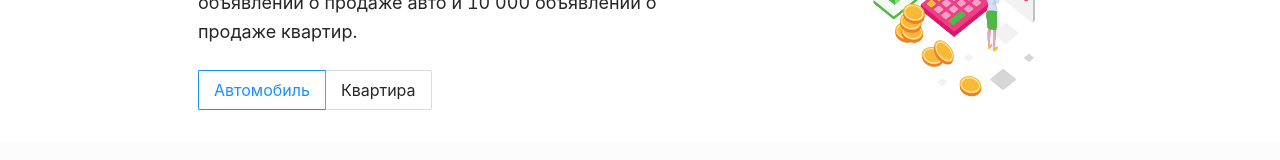
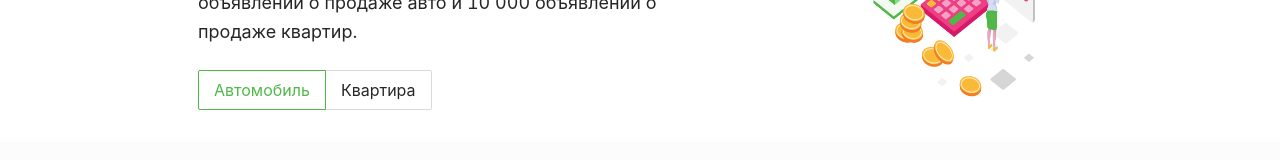
Before and after one commit to valkoshkin/property-appraiser, a React (Create React App) app: page / in a window 1280 px wide. Shown: the part 302-462 px from the top of the page. Built offline with nearby package versions, Linux system fonts and the light colour scheme; no server answers.

Commit message:
Style fixes

```diff
--- a/public/index.html
+++ b/public/index.html
@@ -24,7 +24,7 @@
       work correctly both with client-side routing and a non-root public URL.
       Learn how to configure a non-root public URL by running `npm run build`.
     -->
-    <title>React App</title>
+    <title>Оценка залогового имущества</title>
   </head>
   <body>
     <noscript>You need to enable JavaScript to run this app.</noscript>
--- a/src/components/app.tsx
+++ b/src/components/app.tsx
@@ -16,7 +16,7 @@ const App = () => {
         PropertyAppraiserFormMode.CAR
     );
 
-    const onChangeChandler = useCallback((event) => {
+    const onChangeHandler = useCallback((event) => {
         setMode(event.target.value);
     }, []);
 
@@ -37,10 +37,14 @@ const App = () => {
                     <Radio.Group
                         size="large"
                         defaultValue="car"
-                        onChange={onChangeChandler}
+                        onChange={onChangeHandler}
                     >
-                        <Radio.Button value="car">Автомобиль</Radio.Button>
-                        <Radio.Button value="flat">Квартира</Radio.Button>
+                        <StyledRadioButton value="car">
+                            Автомобиль
+                        </StyledRadioButton>
+                        <StyledRadioButton value="flat">
+                            Квартира
+                        </StyledRadioButton>
                     </Radio.Group>
                 </InfoPanel>
                 <ImageWrapper>
@@ -115,4 +119,37 @@ const StyledLogo = styled(CentInvestLogo)`
     transform: scale(1.5);
 `;
 
+const StyledRadioButton = styled(Radio.Button)`
+    &.ant-radio-button-wrapper {
+        :hover {
+            border-color: #50b848;
+        }
+        &.ant-radio-button-wrapper-checked:not(.ant-radio-button-wrapper-disabled):hover {
+            color: #50b848;
+            border-color: #50b848;
+        }
+        &.ant-radio-button-wrapper-checked:not(.ant-radio-button-wrapper-disabled):focus-within {
+            -webkit-box-shadow: unset;
+            box-shadow: unset;
+        }
+        &.ant-radio-button-wrapper-checked:not([class*=' ant-radio-button-wrapper-disabled']).ant-radio-button-wrapper:first-child {
+            border-right-color: #50b848;
+        }
+        :not(.ant-radio-button-wrapper-disabled):hover {
+            color: #50b848;
+        }
+        .ant-radio-button-wrapper-disabled {
+            border-left-color: #d9d9d9;
+        }
+        &-checked,
+        &-checked:first-child {
+            color: #50b848;
+            border-color: #50b848;
+            &:before {
+                background-color: #50b848;
+            }
+        }
+    }
+`;
+
 export default App;
--- a/src/components/property-appraiser-form.tsx
+++ b/src/components/property-appraiser-form.tsx
@@ -70,7 +70,7 @@ const PropertyAppraiserForm = ({ mode }: PropertyAppraiserFormProps) => {
 
     useEffect(() => {
         setResultValue(null);
-    }, [formValues]);
+    }, [mode]);
 
     return (
         <Container>
@@ -95,6 +95,10 @@ const PropertyAppraiserForm = ({ mode }: PropertyAppraiserFormProps) => {
             </Form>
             <InlineContainer>
                 <Button
+                    style={{
+                        backgroundColor: '#50b848',
+                        borderColor: '#50b848'
+                    }}
                     type="primary"
                     onClick={() => {
                         setLoading(true);
@@ -111,8 +115,11 @@ const PropertyAppraiserForm = ({ mode }: PropertyAppraiserFormProps) => {
                 <Spin spinning={isLoading} />
                 {resultValue && (
                     <ResultWrapper>
-                        <ResultLabel>Стоимость:</ResultLabel>
-                        {` ${resultValue} рублей`}
+                        <ResultLabel>Стоимость: </ResultLabel>
+                        {Intl.NumberFormat('ru-RU', {
+                            style: 'currency',
+                            currency: 'RUB'
+                        }).format(resultValue)}
                     </ResultWrapper>
                 )}
             </InlineContainer>
```
